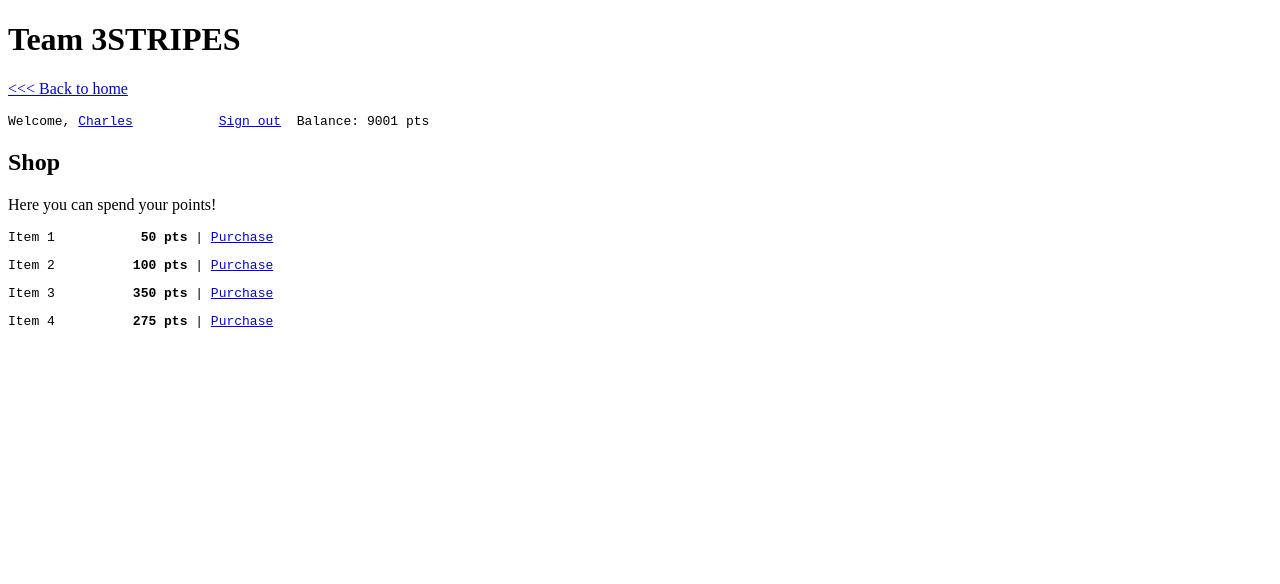
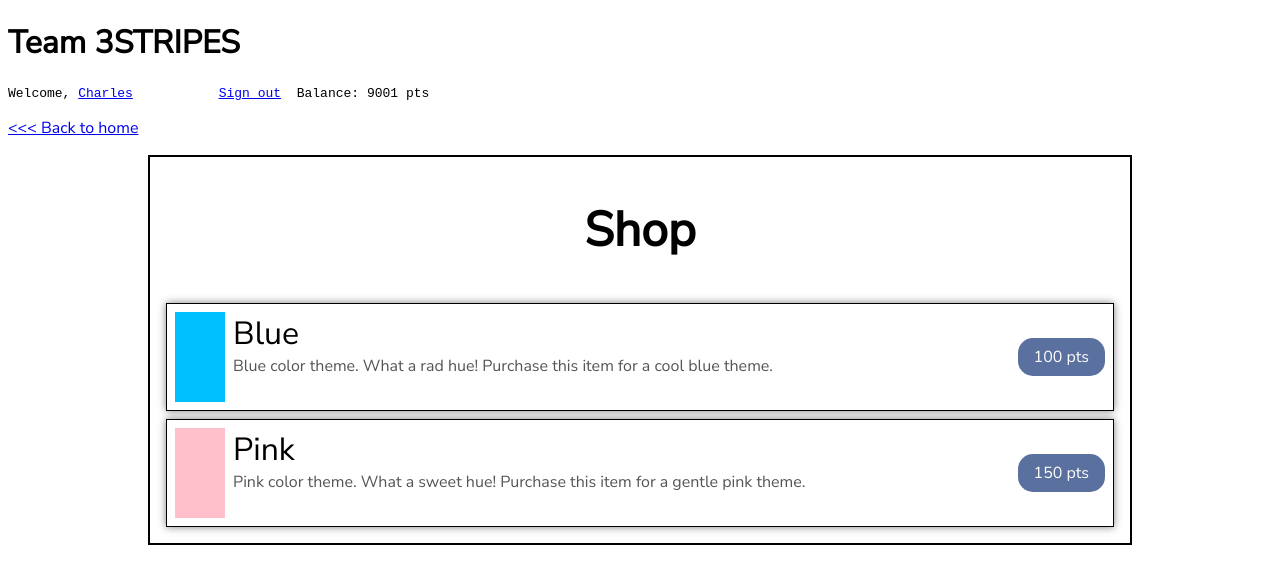
Before and after one commit to Team-3STRIPES/COGS120, a website: page public/views/shop.html in a window 1280 px wide. Drawn offline with Linux system fonts and the light colour scheme.

Commit message:
updated look of shop

```diff
--- /dev/null
+++ b/public/styles/shop.css
@@ -0,0 +1,75 @@
+body {
+  font-family: 'Nunito Sans', sans-serif;
+}
+
+h2 {
+  text-align: center;
+  font-size: 48px;
+}
+
+.item {
+  display: flex;
+  flex-direction: row;
+  border: 1px solid black;
+  padding: 8px;
+  height: 90px;
+  margin-bottom: 8px;
+  box-shadow: 0px 0px 8px gray;
+}
+
+.item-pic {
+  height: 100%;
+  width: 50px;
+}
+
+.item-text {
+  margin-left: 8px;
+  margin-right: 8px;
+}
+
+.item-name {
+  font-size: xx-large;
+}
+
+.item-desc {
+  color: #555;
+}
+
+.item-buy {
+  margin-top: auto;
+  margin-bottom: auto;
+  margin-left: auto;
+  background-color: #5A709E;
+  color: white;
+  border-radius: 15px;
+  padding: 8px 16px;
+  text-align: center;
+}
+
+.item-buy:hover {
+  cursor: pointer;
+  background-color: #B6BEF7;
+  color: black;
+}
+
+.no-margin {
+  margin-top: 0;
+  margin-bottom: 0;
+}
+
+#shop {
+  padding: 0 16px 8px 16px;
+  display: block;
+  width: 75%;
+  margin-left: auto;
+  margin-right: auto;
+  border: 2px solid black;
+}
+
+#blue {
+  background-color: deepskyblue;
+}
+
+#pink {
+  background-color: pink;
+}
--- a/public/views/shop.html
+++ b/public/views/shop.html
@@ -3,45 +3,38 @@
   <head>
     <title>COGS 120</title>
     <meta charset="utf-8">
+    <link href="https://fonts.googleapis.com/css?family=Nunito+Sans" rel="stylesheet">
+    <link rel="stylesheet" href="../styles/shop.css" type="text/css">
   </head>
   <body>
     <header>
       <h1>Team 3STRIPES</h1>
     </header>
+    <pre>Welcome, <a href="profile.html">Charles</a>           <a href="index.html">Sign out</a>  Balance: 9001 pts</pre>
     <p><a href="home.html"> <<< Back to home </a></p>
-    <pre>Welcome, <a href="profile.html">Charles</a>           <a href="index.html">Sign out</a>  Balance: 9001 pts</pre>
-    <h2>Shop</h2>
-    <p>Here you can spend your points!</p>
-    <div id="items">
-      <pre>Item 1           <b>50 pts</b> | <a id="1" href="#" onclick="showPurchase(this)">Purchase</a></pre>
-      <pre>Item 2          <b>100 pts</b> | <a id="2" href="#" onclick="showPurchase(this)">Purchase</a></pre>
-      <pre>Item 3          <b>350 pts</b> | <a id="3" href="#" onclick="showPurchase(this)">Purchase</a></pre>
-      <pre>Item 4          <b>275 pts</b> | <a id="4" href="#" onclick="showPurchase(this)">Purchase</a></pre>
-    </div>
-    <div style="display: none" id="purchased">
-      <p id="purchased-p"></p>
-      <pre><a href="#" onclick="showItems()">Cancel</a>    <a href="#" onclick="confirm()">Confirm</a></pre>
-    </div>
-    <div style="display: none" id="confirm">
-      <p>Done! You will receive an email confirmation shortly</p>
-      <p><a href="shop.html">Okay</a></p>
-    </div>
+    <section id="shop">
+      <h2>Shop</h2>
+      <div id="items">
+        <div class="item">
+          <div class="item-pic" id="blue"></div>
+          <div class="item-text">
+            <p class="item-name no-margin">Blue</p>
+            <p class="item-desc no-margin">Blue color theme. What a rad hue! Purchase this item for a cool blue theme.</p>
+          </div>
+          <p class="item-buy">100 pts</p>
+        </div>
+        <div class="item">
+          <div class="item-pic" id="pink"></div>
+          <div class="item-text">
+            <p class="item-name no-margin">Pink</p>
+            <p class="item-desc no-margin">Pink color theme. What a sweet hue! Purchase this item for a gentle pink theme.</p>
+          </div>
+          <p class="item-buy">150 pts</p>
+        </div>
+      </div>
+    </section>
   </body>
 </html>
 <script>
-  function showPurchase(e) {
-    document.getElementById("items").style.display = "none";
-    document.getElementById("purchased").style.display = "block";
-    document.getElementById("purchased-p").innerHTML = "Are you sure you want to purchase item " + e.id + "?";
-  }
 
-  function showItems() {
-    document.getElementById("items").style.display = "block";
-    document.getElementById("purchased").style.display = "none";
-  }
-
-  function confirm() {
-    document.getElementById("confirm").style.display = "block";
-    document.getElementById("purchased").style.display = "none";
-  }
 </script>
```
